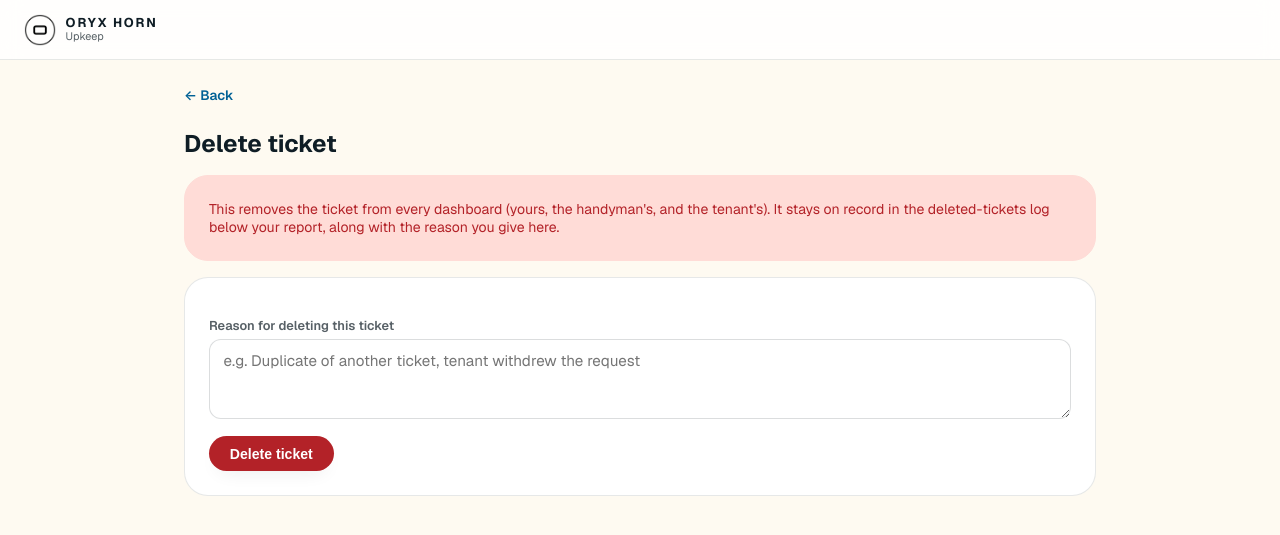
After one commit to info-oryx-horn/Claude-code, a Flask app: template tenant_ticketing/templates/delete_ticket.html in a window 1280 px wide. The commit adds this page. Shown: the top 535 px of the page. Run offline with Flask 3, Linux system fonts and the light colour scheme; the template is opened without the code that fills it, so the values that code supplies are empty.

Commit message:
Let the landlord delete tickets, with a mandatory reason
Adds a Delete action on the landlord's ticket table. It's a soft
delete: the ticket disappears from every dashboard (tenant, handyman,
landlord) but the row and the required reason are kept in a "Deleted
tickets" log at the bottom of the landlord's report, rather than being
destroyed outright. Deleting is landlord-only; the handyman and
tenants get redirected if they try the URL directly.

Existing deployments migrate in place (new deleted_at/deleted_reason
columns via ALTER TABLE, no data loss).

Co-Authored-By: Claude Sonnet 5 <noreply@anthropic.com>
Claude-Session: https://claude.ai/code/session_017K7J8DbLuRpj9FAm8P4ZcQ

```diff
--- a/tenant_ticketing/app.py
+++ b/tenant_ticketing/app.py
@@ -49,7 +49,9 @@ def _delete_photo(filename):
 def _create_ticket(tenant, description, photo_1, photo_2):
     conn = db.get_conn()
     with conn:
-        max_priority = conn.execute("SELECT MAX(priority) AS m FROM tickets").fetchone()["m"]
+        max_priority = conn.execute(
+            "SELECT MAX(priority) AS m FROM tickets WHERE deleted_at IS NULL"
+        ).fetchone()["m"]
         next_priority = (max_priority or 0) + 1
         conn.execute(
             """
@@ -150,7 +152,7 @@ def logout():
 def tenant_dashboard():
     conn = db.get_conn()
     tickets = conn.execute(
-        "SELECT * FROM tickets WHERE tenant_email = ? ORDER BY created_at DESC",
+        "SELECT * FROM tickets WHERE tenant_email = ? AND deleted_at IS NULL ORDER BY created_at DESC",
         (g.user["email"],),
     ).fetchall()
     conn.close()
@@ -175,7 +177,9 @@ def create_ticket():
 def _own_ticket_or_none(ticket_id):
     """Fetch a ticket, but only if it belongs to the logged-in tenant."""
     conn = db.get_conn()
-    ticket = conn.execute("SELECT * FROM tickets WHERE id = ?", (ticket_id,)).fetchone()
+    ticket = conn.execute(
+        "SELECT * FROM tickets WHERE id = ? AND deleted_at IS NULL", (ticket_id,)
+    ).fetchone()
     conn.close()
     if ticket is None or ticket["tenant_email"] != g.user["email"]:
         return None
@@ -242,7 +246,7 @@ def handyman_dashboard():
         """
         SELECT tickets.*, users.name AS tenant_name
         FROM tickets JOIN users ON users.email = tickets.tenant_email
-        WHERE status != 'complete'
+        WHERE status != 'complete' AND deleted_at IS NULL
         ORDER BY priority ASC
         """
     ).fetchall()
@@ -250,7 +254,7 @@ def handyman_dashboard():
         """
         SELECT tickets.*, users.name AS tenant_name
         FROM tickets JOIN users ON users.email = tickets.tenant_email
-        WHERE status = 'complete'
+        WHERE status = 'complete' AND deleted_at IS NULL
         ORDER BY completed_at DESC
         LIMIT 25
         """
@@ -270,7 +274,9 @@ def update_status(ticket_id):
 
     conn = db.get_conn()
     with conn:
-        ticket = conn.execute("SELECT * FROM tickets WHERE id = ?", (ticket_id,)).fetchone()
+        ticket = conn.execute(
+            "SELECT * FROM tickets WHERE id = ? AND deleted_at IS NULL", (ticket_id,)
+        ).fetchone()
         if ticket is None:
             conn.close()
             flash("Ticket not found.")
@@ -304,19 +310,29 @@ def move_ticket(ticket_id):
     direction = request.form.get("direction")
     conn = db.get_conn()
     with conn:
-        current = conn.execute("SELECT * FROM tickets WHERE id = ?", (ticket_id,)).fetchone()
+        current = conn.execute(
+            "SELECT * FROM tickets WHERE id = ? AND deleted_at IS NULL", (ticket_id,)
+        ).fetchone()
         if current is None:
             conn.close()
             return redirect(url_for("handyman_dashboard"))
 
         if direction == "up":
             neighbor = conn.execute(
-                "SELECT * FROM tickets WHERE priority < ? AND status != 'complete' ORDER BY priority DESC LIMIT 1",
+                """
+                SELECT * FROM tickets
+                WHERE priority < ? AND status != 'complete' AND deleted_at IS NULL
+                ORDER BY priority DESC LIMIT 1
+                """,
                 (current["priority"],),
             ).fetchone()
         else:
             neighbor = conn.execute(
-                "SELECT * FROM tickets WHERE priority > ? AND status != 'complete' ORDER BY priority ASC LIMIT 1",
+                """
+                SELECT * FROM tickets
+                WHERE priority > ? AND status != 'complete' AND deleted_at IS NULL
+                ORDER BY priority ASC LIMIT 1
+                """,
                 (current["priority"],),
             ).fetchone()
 
@@ -338,7 +354,16 @@ def landlord_report():
         """
         SELECT tickets.*, users.name AS tenant_name
         FROM tickets JOIN users ON users.email = tickets.tenant_email
+        WHERE deleted_at IS NULL
         ORDER BY created_at DESC
+        """
+    ).fetchall()
+    deleted_tickets = conn.execute(
+        """
+        SELECT tickets.*, users.name AS tenant_name
+        FROM tickets JOIN users ON users.email = tickets.tenant_email
+        WHERE deleted_at IS NOT NULL
+        ORDER BY deleted_at DESC
         """
     ).fetchall()
     conn.close()
@@ -374,7 +399,13 @@ def landlord_report():
         "avg_response": format_duration(avg_response),
     }
     tenants = db.list_tenants()
-    return render_template("landlord_report.html", tickets=tickets, stats=stats, tenants=tenants)
+    return render_template(
+        "landlord_report.html",
+        tickets=tickets,
+        deleted_tickets=deleted_tickets,
+        stats=stats,
+        tenants=tenants,
+    )
 
 
 @app.route("/tickets/for-tenant", methods=["POST"])
@@ -407,7 +438,9 @@ def _dashboard_for(role):
 @login_required("landlord", "handyman")
 def edit_ticket_form(ticket_id):
     conn = db.get_conn()
-    ticket = conn.execute("SELECT * FROM tickets WHERE id = ?", (ticket_id,)).fetchone()
+    ticket = conn.execute(
+        "SELECT * FROM tickets WHERE id = ? AND deleted_at IS NULL", (ticket_id,)
+    ).fetchone()
     conn.close()
     if ticket is None:
         flash("Ticket not found.")
@@ -421,7 +454,9 @@ def edit_ticket_form(ticket_id):
 def edit_ticket(ticket_id):
     redirect_target = _dashboard_for(g.user["role"])
     conn = db.get_conn()
-    ticket = conn.execute("SELECT * FROM tickets WHERE id = ?", (ticket_id,)).fetchone()
+    ticket = conn.execute(
+        "SELECT * FROM tickets WHERE id = ? AND deleted_at IS NULL", (ticket_id,)
+    ).fetchone()
     if ticket is None:
         conn.close()
         flash("Ticket not found.")
@@ -480,6 +515,47 @@ def edit_ticket(ticket_id):
     return redirect(url_for(redirect_target))
 
 
+@app.route("/tickets/<int:ticket_id>/delete", methods=["GET"])
+@login_required("landlord")
+def delete_ticket_form(ticket_id):
+    conn = db.get_conn()
+    ticket = conn.execute(
+        "SELECT * FROM tickets WHERE id = ? AND deleted_at IS NULL", (ticket_id,)
+    ).fetchone()
+    conn.close()
+    if ticket is None:
+        flash("Ticket not found.")
+        return redirect(url_for("landlord_report"))
+    return render_template("delete_ticket.html", ticket=ticket)
+
+
+@app.route("/tickets/<int:ticket_id>/delete", methods=["POST"])
+@login_required("landlord")
+def delete_ticket(ticket_id):
+    reason = request.form.get("reason", "").strip()
+    conn = db.get_conn()
+    ticket = conn.execute(
+        "SELECT * FROM tickets WHERE id = ? AND deleted_at IS NULL", (ticket_id,)
+    ).fetchone()
+    if ticket is None:
+        conn.close()
+        flash("Ticket not found.")
+        return redirect(url_for("landlord_report"))
+    if not reason:
+        conn.close()
+        flash("A reason is required to delete a ticket.")
+        return redirect(url_for("delete_ticket_form", ticket_id=ticket_id))
+
+    with conn:
+        conn.execute(
+            "UPDATE tickets SET deleted_at = ?, deleted_reason = ? WHERE id = ?",
+            (db.now_iso(), reason, ticket_id),
+        )
+    conn.close()
+    flash("Ticket deleted.")
+    return redirect(url_for("landlord_report"))
+
+
 @app.route("/landlord/tenants", methods=["POST"])
 @login_required("landlord")
 def add_tenant():
--- a/tenant_ticketing/db.py
+++ b/tenant_ticketing/db.py
@@ -30,6 +30,8 @@ CREATE TABLE IF NOT EXISTS tickets (
     photo_1 TEXT,
     photo_2 TEXT,
     notes TEXT,
+    deleted_at TEXT,
+    deleted_reason TEXT,
     FOREIGN KEY (tenant_email) REFERENCES users (email)
 );
 """
@@ -66,7 +68,7 @@ def _migrate(conn):
     # CREATE TABLE IF NOT EXISTS above is a no-op for them, so add the columns
     # by hand if they're missing (data-preserving).
     existing_cols = {row["name"] for row in conn.execute("PRAGMA table_info(tickets)")}
-    for col in ("photo_1", "photo_2", "notes"):
+    for col in ("photo_1", "photo_2", "notes", "deleted_at", "deleted_reason"):
         if col not in existing_cols:
             conn.execute(f"ALTER TABLE tickets ADD COLUMN {col} TEXT")
 
--- a/tenant_ticketing/static/style.css
+++ b/tenant_ticketing/static/style.css
@@ -13,6 +13,8 @@
   --white: oklch(1 0 0);
   --amber: oklch(0.93 0.045 75);
   --amber-deep: oklch(0.5 0.11 70);
+  --danger: oklch(0.93 0.05 25);
+  --danger-deep: oklch(0.5 0.18 25);
   --shadow: oklch(0.22 0.025 235 / 12%);
 }
 
@@ -155,6 +157,19 @@ td.photos { width: 1%; }
   white-space: nowrap;
 }
 .link-btn:hover { background: var(--blue); border-color: var(--blue-deep); color: var(--blue-deep); }
+.link-btn.danger { color: var(--danger-deep); border-color: var(--danger); }
+.link-btn.danger:hover { background: var(--danger); border-color: var(--danger-deep); }
+
+.btn-danger {
+  background: var(--danger-deep);
+}
+.btn-danger:hover { opacity: 0.9; }
+
+.warning-card {
+  border-color: var(--danger);
+  background: var(--danger);
+}
+.warning-card p { color: var(--danger-deep); margin: 0; font-size: 0.88rem; }
 
 .back-link {
   display: inline-block;
--- /dev/null
+++ b/tenant_ticketing/templates/delete_ticket.html
@@ -0,0 +1,21 @@
+{% extends "base.html" %}
+{% block title %}Delete Ticket{% endblock %}
+{% block content %}
+  <a href="{{ url_for('landlord_report') }}" class="back-link">&larr; Back</a>
+  <h1>Delete ticket</h1>
+
+  <div class="card warning-card">
+    <p>This removes the ticket from every dashboard (yours, the handyman's, and the tenant's). It stays
+      on record in the deleted-tickets log below your report, along with the reason you give here.</p>
+  </div>
+
+  <div class="card">
+    <p class="muted" style="margin-top:0;"><strong>{{ ticket['description'] }}</strong></p>
+
+    <form method="post" action="{{ url_for('delete_ticket', ticket_id=ticket['id']) }}">
+      <label for="reason">Reason for deleting this ticket</label>
+      <textarea id="reason" name="reason" rows="3" placeholder="e.g. Duplicate of another ticket, tenant withdrew the request" required></textarea>
+      <button type="submit" class="btn-danger">Delete ticket</button>
+    </form>
+  </div>
+{% endblock %}
```
Also changed, not shown: tenant_ticketing/templates/landlord_report.html (+23 -1 lines), tenant_ticketing/README.md.
